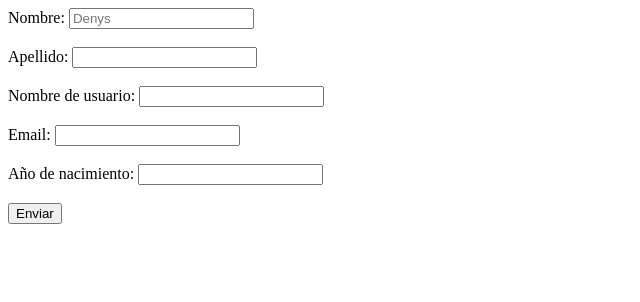
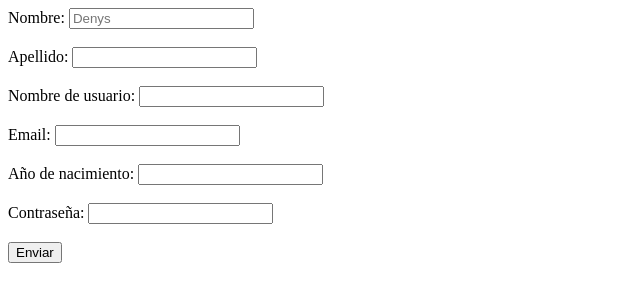
Before and after one commit to Leid04/PHP, a PHP site: page /registro.html in a window 1280 px wide. Shown: the top 302 px of the page, without its empty margins (0-640 px from the left). Run offline with PHP 8.4, Linux system fonts and the light colour scheme.

Commit message:
login completito falta bootstrap

```diff
--- a/2DAW/2_EV/BBDD/login/backend/registroOK.php
+++ b/2DAW/2_EV/BBDD/login/backend/registroOK.php
@@ -8,7 +8,7 @@
     $birthday = htmlspecialchars(trim($_POST['birthday']));
 
     $conexion = new mysqli('localhost', 'denys', 'denys', 'php_db');
-    if ($conexion->connect_error) die("Error en la BBDD $conexion->connect_error");
+    if ($conexion->connect_error) echo json_encode(['success' => false, 'error' => 'Error en la BBDD ' . $conexion->connect_error]);
 
     $sql_user_existe = "SELECT id FROM user WHERE username = ? OR email = ?";//Selecciona a ver si hay un user asi.
     $query_user_existe = $conexion->prepare($sql_user_existe);
@@ -24,9 +24,9 @@
       $insert->bind_param("ssssss", $name, $lastname, $username, $password, $email, $birthday);
 
       echo ($insert->execute())? json_encode(['success' => true, 'message' => 'Usuario registrado exitosamente']) :
-                                 json_encode(['success' => false, 'error' => $insert->error]);
+                                 json_encode(['success' => false, 'error' =>  ($insert->error)]);
       $insert->close();
     }
     $query_user_existe->close();
     $conexion->close();
-}
+  }
--- a/2DAW/2_EV/BBDD/login/registro.html
+++ b/2DAW/2_EV/BBDD/login/registro.html
@@ -17,6 +17,8 @@
         <input type="text" name="email"><br><br>
       <label for="birthday">Año de nacimiento: </label>
         <input type="text" name="birthday"><br><br>
+      <label for="password">Contraseña: </label>
+        <input type="text" name="password"><br><br>
       <button type="button" id="envio">Enviar</button>
     </form>
     <script src="./frontend/registro.js"></script>
```
